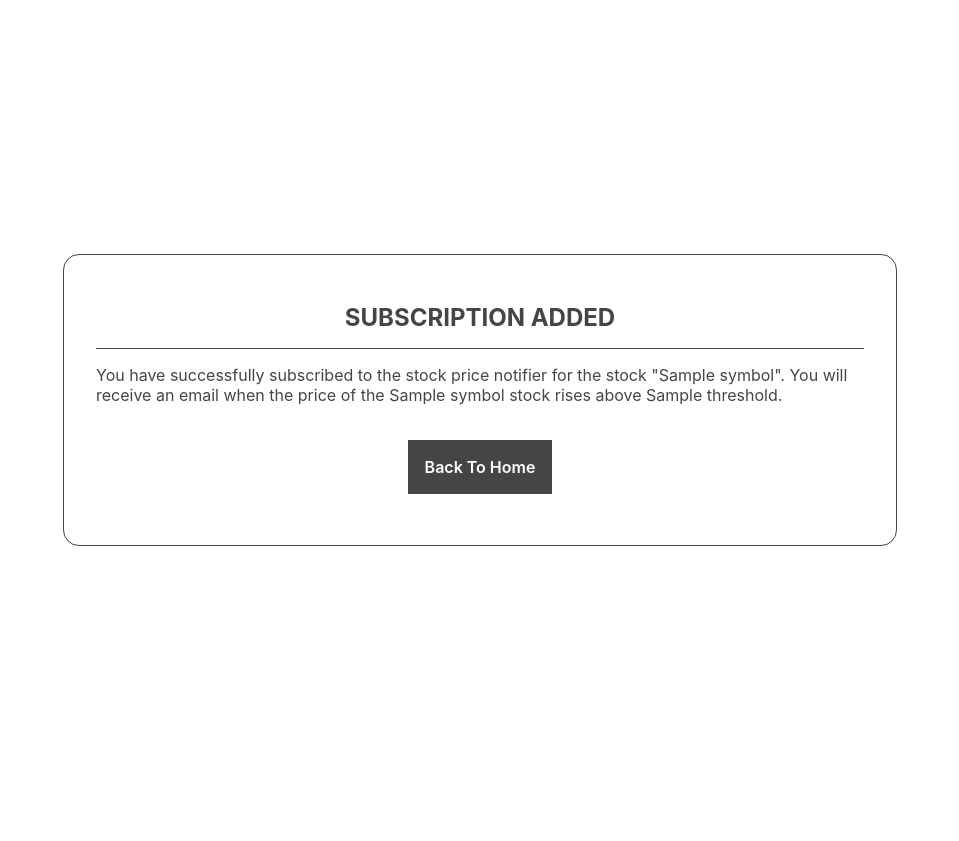
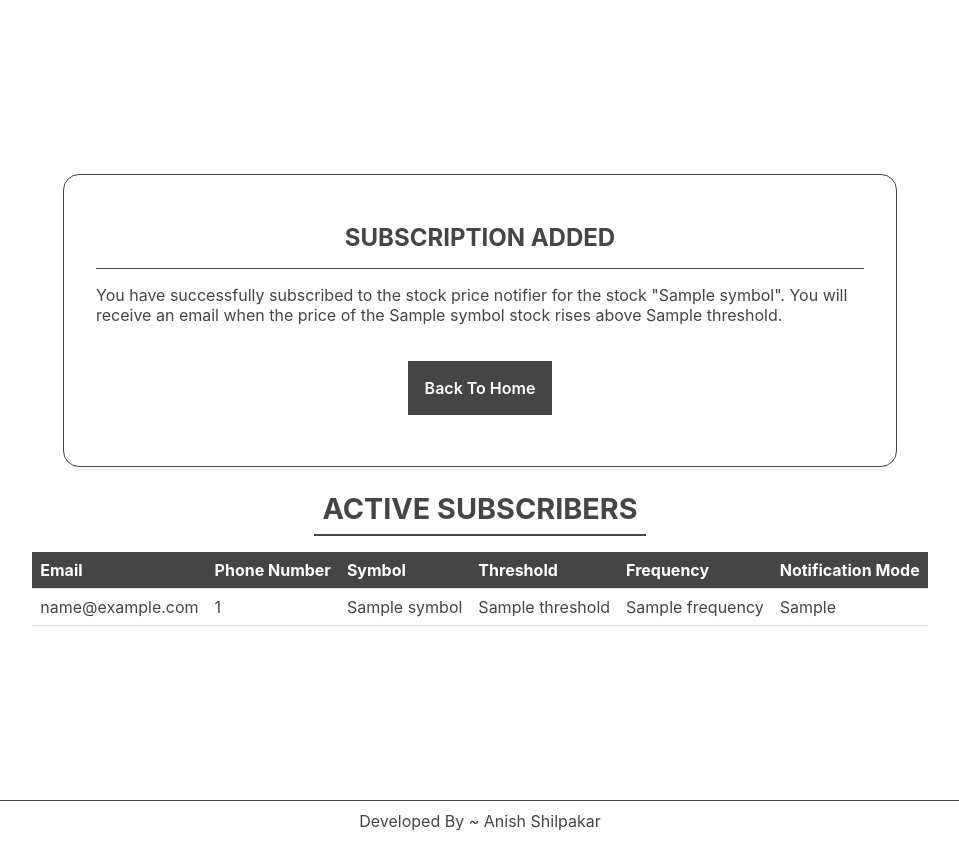
Before and after one commit to JuJu2181/Stock-Price-Notifier, a Flask app: template templates/success.html in a window 1280 px wide. Shown: the whole page, without its empty margins (160-1119 px from the left). Before the commit the page ends 546 px from the top, so only its background shows below. Run offline with Flask 3, Linux system fonts and the light colour scheme; the template is opened without the code that fills it: most values are stand-ins (such as "Sample title", 1, 10 or a date in 2020); parts of the project's set-up code (start-up, migrations or seed data) failed here and were passed over.

Commit message:
Added Form Validation and table for active subscribers Till now all features are working as intended The bug of 2 mails still exist however

```diff
--- a/main.py
+++ b/main.py
@@ -23,24 +23,55 @@ def add_subscription():
     # get user input
     subscriber_email = request.form.get("subscriber-email")
     subscriber_number = request.form.get("subscriber-phone")
-    subscriber_number = subscriber_number.replace("-","")
     stock_ticker_symbol = request.form.get("stock-ticker-symbol")
     price_threshold = request.form.get("price-threshold")
     frequency = request.form.get("frequency")
     notification_mode = request.form.get("notification-mode")
+    # Some basic validation
+    # validate email
+    if validate_email(subscriber_email) == False:
+        return render_template("index.html",error="You have entered an invalid email address. Please enter a valid email address in format user@mail.com.")
+    # validate phone number
+    if validate_number(subscriber_number) == False:
+        return render_template("index.html",error="You have entered an invalid phone number. Please enter a valid phone number in format +[Country_Code]-[10 Digit Number].")
+    # validate stock ticker symbol
+    if check_ticker_exists(stock_ticker_symbol) == False:
+        return render_template("index.html",error="Stock ticker symbol you entered does not exist. Please enter a valid stock ticker symbol.")
+    # validate price threshold
+    if validate_price(price_threshold) == False:
+        return render_template("index.html",error="You have entered an invalid price threshold. Please enter a valid price threshold")
     # add entry to database
-    add_user(subscriber_email, subscriber_number, stock_ticker_symbol, price_threshold, frequency, notification_mode)
+    # remove - before storing in database
+    subscriber_number = subscriber_number.replace("-","")
+    # convert price to float before storing in database
+    price_threshold = float(price_threshold)
+    # validating if the user already exists in the database
+    try:
+        add_user(subscriber_email, subscriber_number, stock_ticker_symbol, price_threshold, frequency, notification_mode)
+    except:
+        return render_template("index.html",error="You have already subscribed for this stock ticker symbol using this email/phone number. Please enter a different stock ticker symbol or a different email/phone number.")
     # fetch data based on user input
-    currentPrice = fetch_data(stock_ticker_symbol)
+    try:
+        currentPrice = fetch_data(stock_ticker_symbol)
+    except:
+        return render_template("index.html",error="There was an error fetching data. This may be due to poor internet connection")
     # Send notification for new entry
-    send_notification(stock_ticker_symbol, price_threshold, currentPrice, subscriber_email, subscriber_number, frequency, notification_mode, "new_entry")
+    try:
+        send_notification(stock_ticker_symbol, price_threshold, currentPrice, subscriber_email, subscriber_number, frequency, notification_mode, "new_entry")
+    except:
+        return render_template("index.html",error="Entry was added to database, but error in sending notification. Please check your internet connection")
+
+    all_subscribers = get_users("all")
 
     # result to display in success page
     result = {
         "Current Price": currentPrice,
         "threshold": price_threshold,
         "symbol": stock_ticker_symbol,
+        "subscribers": all_subscribers
     }
+
+
 
     return render_template('success.html', result=result)
 
--- a/schema.sql
+++ b/schema.sql
@@ -3,10 +3,12 @@ DROP TABLE IF EXISTS subscribers;
 CREATE TABLE subscribers(
     id INTEGER PRIMARY KEY AUTOINCREMENT,
     created TIMESTAMP NOT NULL DEFAULT CURRENT_TIMESTAMP,
-    email TEXT NOT NULL UNIQUE,
+    email TEXT NOT NULL,
     phone_number TEXT NOT NULL,
     symbol TEXT NOT NULL,
     threshold FLOAT NOT NULL,
     frequency TEXT NOT NULL,
-    notification_mode TEXT NOT NULL
+    notification_mode TEXT NOT NULL,
+    UNIQUE(email,symbol),
+    UNIQUE(phone_number,symbol)
 );
--- a/static/styles.css
+++ b/static/styles.css
@@ -112,3 +112,42 @@ main{
     border: 2px solid var(--form-border-color); */
     border-radius: 5px;
 }
+
+.error-msg{
+    color: rgb(255, 119, 119);
+    padding: 1rem;
+    text-transform: capitalize;
+}
+
+footer{
+    text-align: center;
+    padding: 10px;
+    border-top: 1px solid var(--form-border-color);
+}
+
+.table-title{
+    margin-top: 5rem;
+    margin-bottom: 1rem;
+}
+
+table {
+    border-collapse: collapse;
+    /* width: 100%; */
+    font-family: Arial, sans-serif;
+    text-align: center;
+}
+
+th, td {
+    text-align: left;
+    padding: 8px;
+    border-bottom: 1px solid #ddd;
+}
+
+tr:nth-child(even) {
+    background-color: var(--background-color);
+}
+
+th {
+    background-color: var(--form-border-color);
+    color: white;
+}
--- a/templates/layout/base.html
+++ b/templates/layout/base.html
@@ -12,5 +12,6 @@
         <main>
             {%block content%}{%endblock%}
         </main>
+        <footer>Developed By ~ Anish Shilpakar</footer>
     </body>
 </html>
--- a/templates/success.html
+++ b/templates/success.html
@@ -10,4 +10,29 @@
     </p>
     <a href="{{ url_for('index') }}" class="back-btn">Back To Home</a>
     </div>
+    <table>
+        <h2 class="title">Active Subscribers</h2>
+        <thead>
+            <tr>
+                <th>Email</th>
+                <th>Phone Number</th>
+                <th>Symbol</th>
+                <th>Threshold</th>
+                <th>Frequency</th>
+                <th>Notification Mode</th>
+            </tr>
+        </thead>
+        <tbody>
+            {% for subscriber in result['subscribers'] %}
+            <tr>
+                <td>{{subscriber['email']}}</td>
+                <td>{{subscriber['phone_number']}}</td>
+                <td>{{subscriber['symbol']}}</td>
+                <td>{{subscriber['threshold']}}</td>
+                <td>{{subscriber['frequency']}}</td>
+                <td>{{subscriber['notification_mode']}}</td>
+            </tr>
+            {% endfor %}
+        </tbody>
+    </table>
 {%endblock%}
```
Also changed, not shown: templates/index.html (+10 -4 lines), utils.py (+100 -49 lines), database.db.
